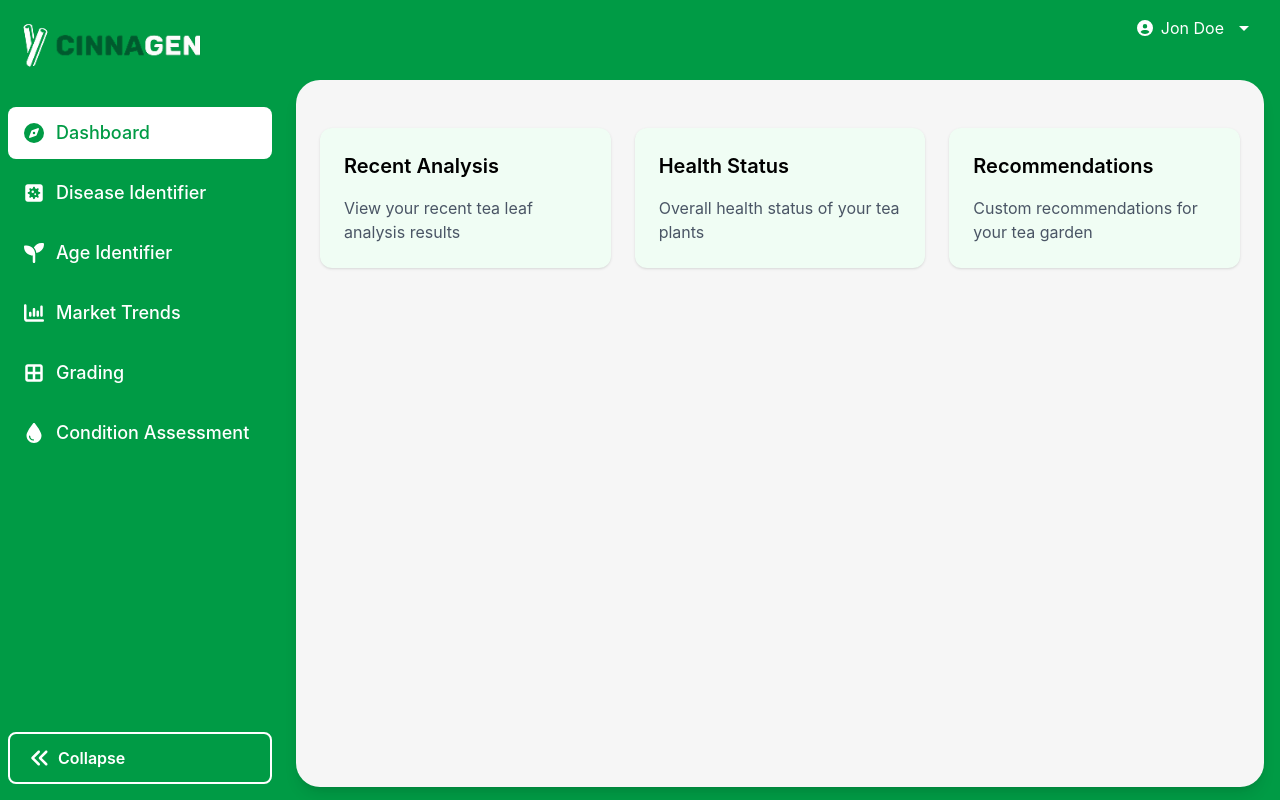
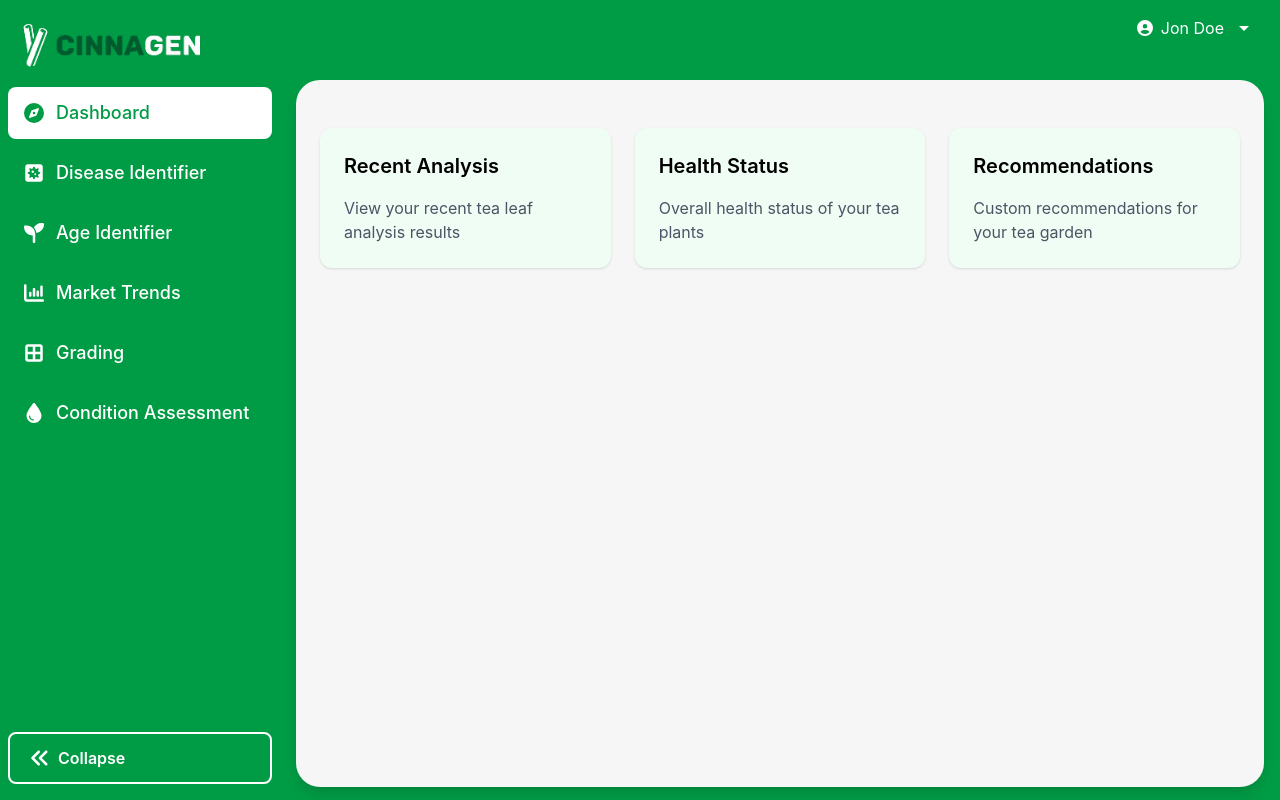
Before and after one commit to Izu99/cinnagen, a React (Vite) app: page / in a window 1280 px wide. Built offline with nearby package versions, Linux system fonts and the light colour scheme.

Commit message:
age identifier

```diff
--- a/src/components/Sidebar.jsx
+++ b/src/components/Sidebar.jsx
@@ -81,7 +81,7 @@ const SideBar = () => {
                 )}
             </motion.div>
 
-            <div className="flex-grow overflow-hidden">
+            <div className={`flex-grow overflow-hidden ${collapsed ? "mt-5" : "-mt-5"}`}>
                 {menuItems.map((item, index) => (
                     <motion.div
                         key={item.name}
@@ -117,7 +117,7 @@ const SideBar = () => {
             <div className="px-2 mt-auto">
                 <button
                     onClick={() => setCollapsed(!collapsed)}
-                    className="w-full flex items-center  hover:bg-green-600 p-3 rounded-lg transition-colors border-2 border-white"
+                    className="w-full flex items-center  hover:bg-green-800/20 p-3 rounded-lg transition-colors border-2 border-white"
                 >
                     <motion.div
                         animate={{ rotate: collapsed ? 180 : 0 }}
```
